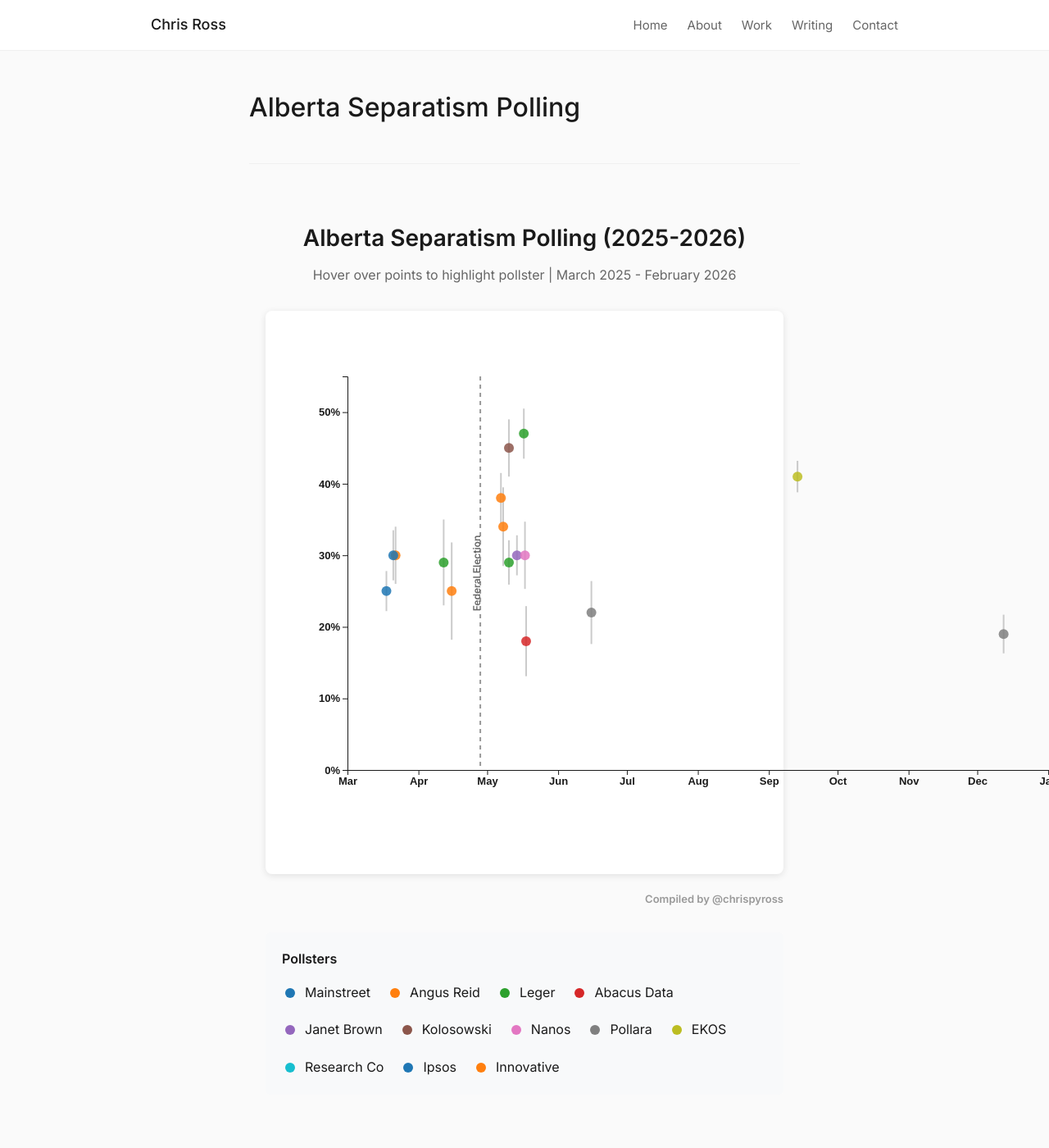
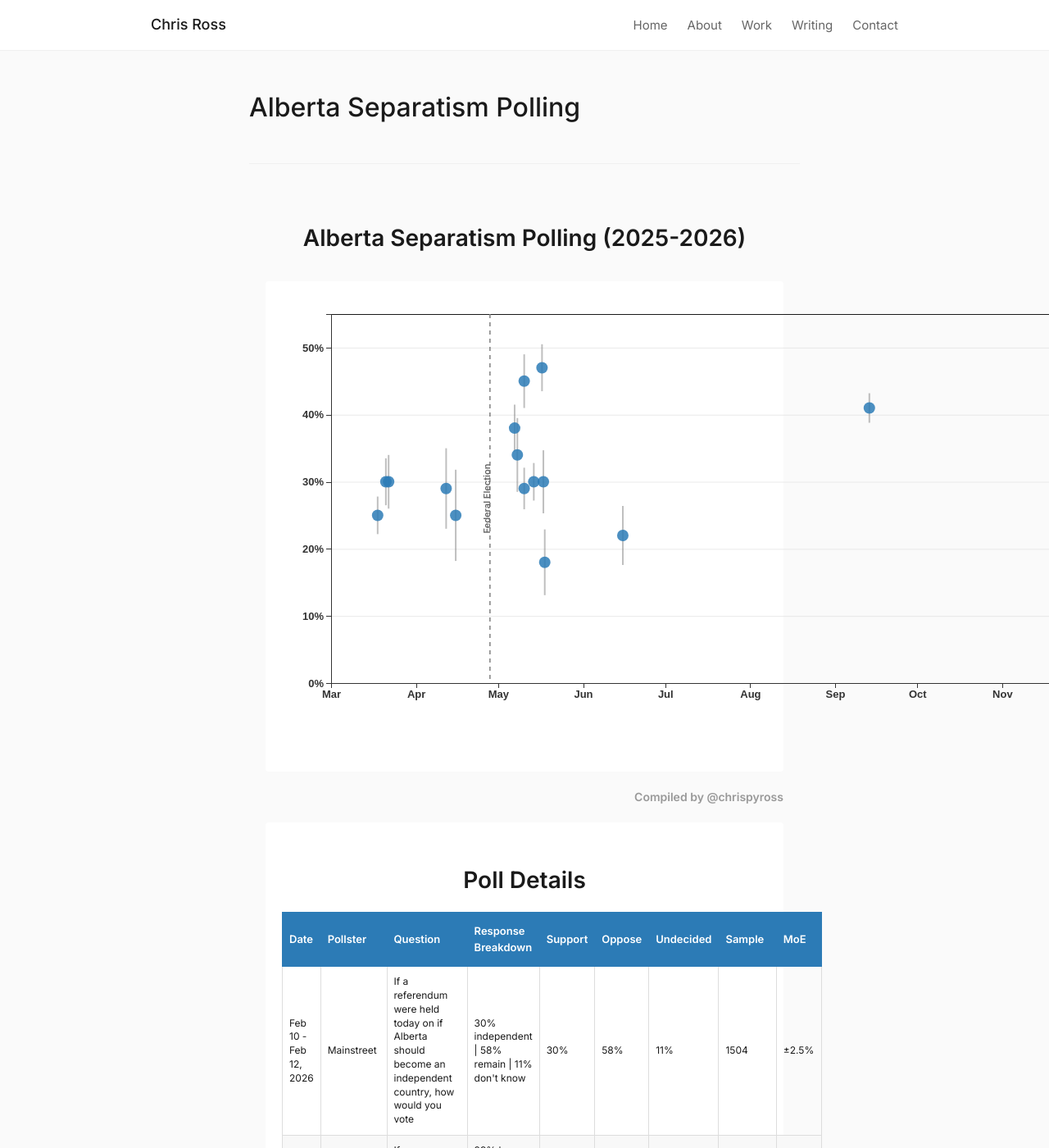
Before and after one commit to chrispross/chrispross.github.io, a Jekyll site: the page built from alberta-separatism.html, in a window 1280 px wide and 1400 px high. Shown: the whole window at 82% size. Built offline with Jekyll 4.4.1, drawn with Linux system fonts in a browser that asks for light colours; some of the changed text lies outside the part shown.

Commit message:
Update visualization to match R plot style with simpler design and closer table spacing

```diff
--- a/alberta-separatism.html
+++ b/alberta-separatism.html
@@ -5,34 +5,22 @@ title: Alberta Separatism Polling
 
 <style>
   .viz-container {
-    max-width: 1400px;
-    margin: 40px auto;
+    max-width: 1600px;
+    margin: 20px auto;
     padding: 20px;
   }
 
   #chart {
     background: white;
-    border-radius: 8px;
-    padding: 40px;
-    box-shadow: 0 2px 8px rgba(0,0,0,0.1);
-  }
-
-  .axis-label {
-    font-size: 14px;
-    font-weight: 600;
+    border-radius: 4px;
+    padding: 20px;
+    margin-bottom: 20px;
   }
 
   .chart-title {
     font-size: 28px;
     font-weight: 700;
     text-align: center;
-    margin-bottom: 10px;
-  }
-
-  .chart-subtitle {
-    font-size: 16px;
-    text-align: center;
-    color: #666;
     margin-bottom: 30px;
   }
 
@@ -48,11 +36,12 @@ title: Alberta Separatism Polling
     transition: opacity 0.2s;
     max-width: 400px;
     line-height: 1.5;
+    z-index: 1000;
   }
 
   .dot {
     cursor: pointer;
-    transition: opacity 0.2s, r 0.2s;
+    transition: opacity 0.2s;
   }
 
   .dot.faded {
@@ -73,93 +62,63 @@ title: Alberta Separatism Polling
   }
 
   .election-line {
-    stroke: #999;
-    stroke-width: 2;
+    stroke: gray;
+    stroke-width: 1.5;
     stroke-dasharray: 5,5;
   }
 
   .election-label {
-    font-size: 12px;
+    font-size: 11px;
     fill: #666;
     font-weight: 600;
-  }
-
-  .legend {
-    margin-top: 30px;
-    padding: 20px;
-    background: #f8f9fa;
-    border-radius: 6px;
-  }
-
-  .legend-title {
-    font-size: 16px;
-    font-weight: 600;
-    margin-bottom: 15px;
-  }
-
-  .legend-items {
-    display: flex;
-    flex-wrap: wrap;
-    gap: 20px;
-  }
-
-  .legend-item {
-    display: flex;
-    align-items: center;
-    gap: 8px;
-    cursor: pointer;
-  }
-
-  .legend-item:hover .legend-dot {
-    r: 8;
-  }
-
-  .legend-dot {
-    transition: r 0.2s;
   }
 
   .caption {
     text-align: right;
     color: #999;
-    font-size: 13px;
-    margin-top: 20px;
+    font-size: 14px;
+    margin-top: 10px;
     font-weight: 600;
   }
 
   .data-table {
-    margin-top: 60px;
+    margin-top: 20px;
+    background: white;
+    border-radius: 4px;
+    padding: 20px;
+  }
+
+  .data-table h2 {
+    font-size: 28px;
+    font-weight: 700;
+    text-align: center;
+    margin-bottom: 20px;
   }
 
   .data-table table {
     width: 100%;
     border-collapse: collapse;
-    background: white;
-    border-radius: 8px;
-    overflow: hidden;
-    box-shadow: 0 2px 8px rgba(0,0,0,0.1);
   }
 
   .data-table th {
     background: #2C7BB6;
     color: white;
-    padding: 15px;
+    padding: 12px 8px;
     text-align: left;
     font-weight: 600;
-    font-size: 14px;
+    font-size: 13px;
+    border: 1px solid #2C7BB6;
   }
 
   .data-table td {
-    padding: 15px;
-    border-bottom: 1px solid #e9ecef;
-    font-size: 13px;
+    padding: 10px 8px;
+    border: 1px solid #ddd;
+    font-size: 12px;
+    line-height: 1.4;
   }
 
-  .data-table tr:hover {
-    background: #f8f9fa;
-  }
-
-  .data-table tr:last-child td {
-    border-bottom: none;
+  .data-table tr:nth-child(even) {
+    background: #F8F8F8;
   }
 
   .data-table tr.faded {
@@ -167,25 +126,35 @@ title: Alberta Separatism Polling
   }
 
   .data-table tr.highlighted {
-    background: #e3f2fd;
+    background: #e3f2fd !important;
     font-weight: 600;
+  }
+
+  .axis line, .axis path {
+    stroke: #333;
+    shape-rendering: crispEdges;
+  }
+
+  .axis text {
+    font-size: 13px;
+    font-weight: 600;
+    fill: #333;
+  }
+
+  .grid line {
+    stroke: #e0e0e0;
+    stroke-opacity: 0.7;
   }
 </style>
 
 <div class="viz-container">
   <div class="chart-title">Alberta Separatism Polling (2025-2026)</div>
-  <div class="chart-subtitle">Hover over points to highlight pollster | March 2025 - February 2026</div>
 
   <div id="chart"></div>
   <div class="caption">Compiled by @chrispyross</div>
 
-  <div class="legend">
-    <div class="legend-title">Pollsters</div>
-    <div class="legend-items" id="legend"></div>
-  </div>
-
   <div class="data-table">
-    <h2 style="margin-bottom: 20px;">Poll Details</h2>
+    <h2>Poll Details</h2>
     <table id="data-table"></table>
   </div>
 </div>
@@ -234,9 +203,9 @@ data.forEach(d => {
 });
 
 // Set up dimensions
-const margin = {top: 40, right: 120, bottom: 80, left: 60};
-const width = 1200 - margin.left - margin.right;
-const height = 600 - margin.top - margin.bottom;
+const margin = {top: 20, right: 120, bottom: 80, left: 60};
+const width = 1400 - margin.left - margin.right;
+const height = 550 - margin.top - margin.bottom;
 
 // Create SVG
 const svg = d3.select('#chart')
@@ -255,11 +224,15 @@ const yScale = d3.scaleLinear()
   .domain([0, 55])
   .range([height, 0]);
 
-// Color scale for pollsters
-const pollsters = [...new Set(data.map(d => d.pollster))];
-const colorScale = d3.scaleOrdinal()
-  .domain(pollsters)
-  .range(d3.schemeCategory10);
+// Add gridlines
+const yGrid = d3.axisLeft(yScale)
+  .ticks(6)
+  .tickSize(-width)
+  .tickFormat('');
+
+svg.append('g')
+  .attr('class', 'grid')
+  .call(yGrid);
 
 // Add error bars
 const errorBars = svg.selectAll('.error-bar')
@@ -300,8 +273,8 @@ const dots = svg.selectAll('.dot')
   .attr('class', d => `dot dot-${d.pollster.replace(/\s+/g, '-')}`)
   .attr('cx', d => xScale(d.date_mid))
   .attr('cy', d => yScale(d.support))
-  .attr('r', 6)
-  .attr('fill', d => colorScale(d.pollster))
+  .attr('r', 7)
+  .attr('fill', '#2C7BB6')
   .attr('opacity', 0.85);
 
 // Axes
@@ -331,18 +306,10 @@ const tooltip = d3.select('#tooltip');
 
 // Hover interactions
 function highlightPollster(pollster) {
-  const safePollster = pollster.replace(/\s+/g, '-');
-
-  // Fade all dots and error bars
   dots.classed('faded', d => d.pollster !== pollster);
   dots.classed('highlighted', d => d.pollster === pollster);
   errorBars.classed('faded', d => d.pollster !== pollster);
 
-  // Update legend
-  d3.selectAll('.legend-item')
-    .style('opacity', d => d === pollster ? 1 : 0.3);
-
-  // Highlight matching table rows
   d3.selectAll('#data-table tbody tr')
     .classed('faded', function() {
       return d3.select(this).datum().pollster !== pollster;
@@ -356,7 +323,6 @@ function resetHighlight() {
   dots.classed('faded', false);
   dots.classed('highlighted', false);
   errorBars.classed('faded', false);
-  d3.selectAll('.legend-item').style('opacity', 1);
   d3.selectAll('#data-table tbody tr')
     .classed('faded', false)
     .classed('highlighted', false);
@@ -388,31 +353,6 @@ dots.on('mouseover', function(event, d) {
     tooltip.style('opacity', 0);
   });
 
-// Create legend
-const legend = d3.select('#legend');
-
-pollsters.forEach(pollster => {
-  const item = legend.append('div')
-    .attr('class', 'legend-item')
-    .datum(pollster)
-    .on('mouseover', () => highlightPollster(pollster))
-    .on('mouseout', resetHighlight);
-
-  const svg = item.append('svg')
-    .attr('width', 20)
-    .attr('height', 20);
-
-  svg.append('circle')
-    .attr('class', 'legend-dot')
-    .attr('cx', 10)
-    .attr('cy', 10)
-    .attr('r', 6)
-    .attr('fill', colorScale(pollster));
-
-  item.append('span')
-    .text(pollster);
-});
-
 // Create data table
 const table = d3.select('#data-table');
 const thead = table.append('thead');
@@ -420,7 +360,7 @@ const tbody = table.append('tbody');
 
 thead.append('tr')
   .selectAll('th')
-  .data(['Date', 'Pollster', 'Support', 'Oppose', 'Undecided', 'Sample', 'MoE', 'Question'])
+  .data(['Date', 'Pollster', 'Question', 'Response Breakdown', 'Support', 'Oppose', 'Undecided', 'Sample', 'MoE'])
   .enter()
   .append('th')
   .text(d => d);
@@ -445,12 +385,13 @@ rows.selectAll('td')
     return [
       dateRange,
       d.pollster,
+      d.question_text,
+      d.response_breakdown,
       d.support + '%',
       d.oppose + '%',
       d.undecided + '%',
       d.sample_size_ab,
-      '±' + d.moe + '%',
-      d.question_text
+      '±' + d.moe + '%'
     ];
   })
   .enter()
```
Also changed, not shown: other parts of alberta-separatism.html (+4 -3 lines).
